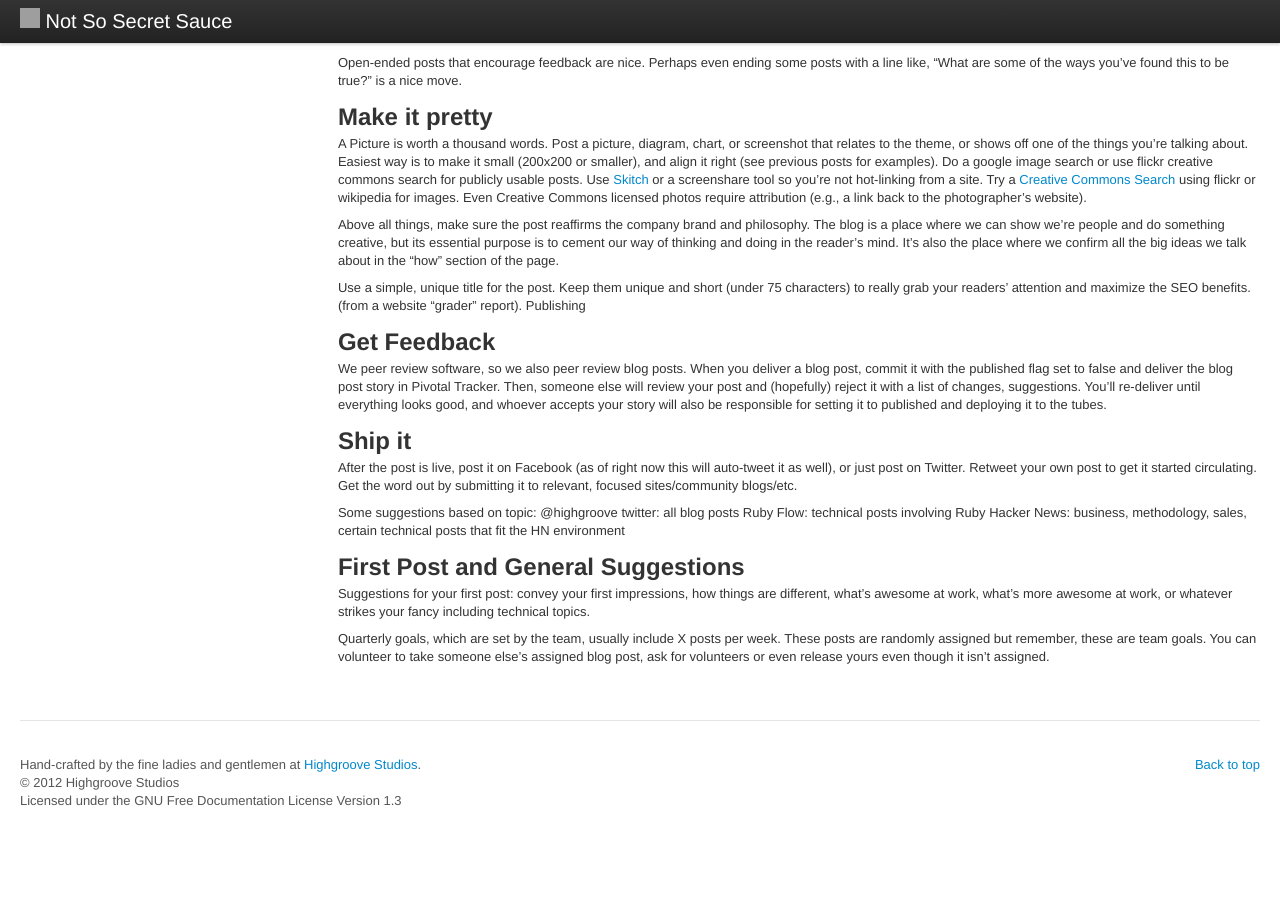
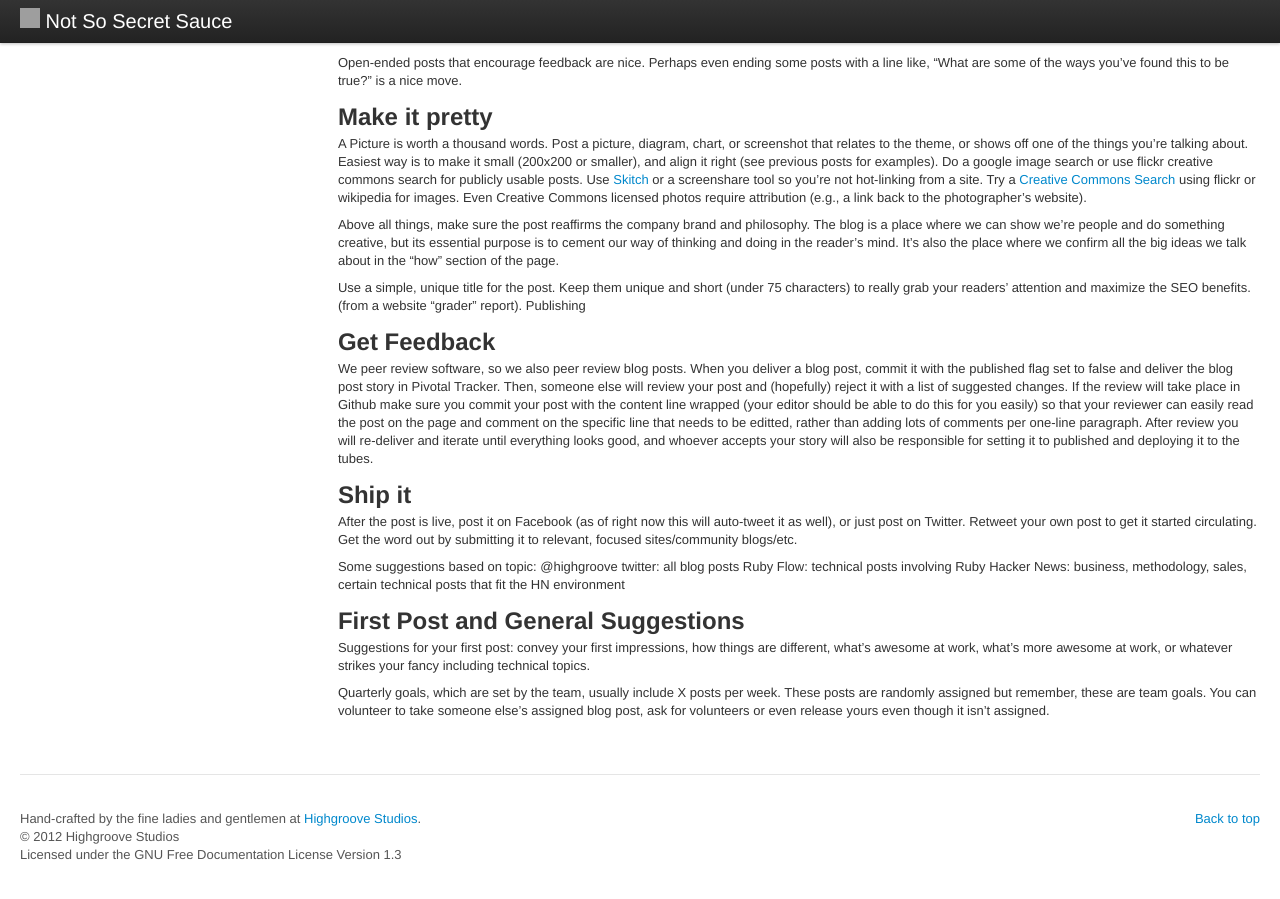
Before and after one commit to daveworth/not-so-secret-sauce, a Jekyll site: the page built from topics/blog-post-guidelines.md, in a window 1280 px wide and 900 px high, scrolled down 612 px. Built offline with Jekyll 4.4.1, drawn with Linux system fonts in a browser that asks for light colours; nearby versions of some CDN libraries; comment, search, counter and statistics services are not loaded; before the commit the page ends 1458 px from its top, so only the background shows below that; grey boxes are pictures that could not be loaded.

Commit message:
add notes about line-wrapping to not-so-secret-sauce
* [Finishes #29994015]

```diff
--- a/topics/blog-post-guidelines.md
+++ b/topics/blog-post-guidelines.md
@@ -41,7 +41,7 @@ Publishing
 
 ## Get Feedback
 
-We peer review software, so we also peer review blog posts. When you deliver a blog post, commit it with the published flag set to false and deliver the blog post story in Pivotal Tracker. Then, someone else will review your post and (hopefully) reject it with a list of changes, suggestions. You'll re-deliver until everything looks good, and whoever accepts your story will also be responsible for setting it to published and deploying it to the tubes.
+We peer review software, so we also peer review blog posts. When you deliver a blog post, commit it with the published flag set to false and deliver the blog post story in Pivotal Tracker. Then, someone else will review your post and (hopefully) reject it with a list of suggested changes.  If the review will take place in Github make sure you commit your post with the content line wrapped (your editor should be able to do this for you easily) so that your reviewer can easily read the post on the page and comment on the specific line that needs to be editted, rather than adding lots of comments per one-line paragraph.  After review you will re-deliver and iterate until everything looks good, and whoever accepts your story will also be responsible for setting it to published and deploying it to the tubes.
 
 
 ## Ship it
```
